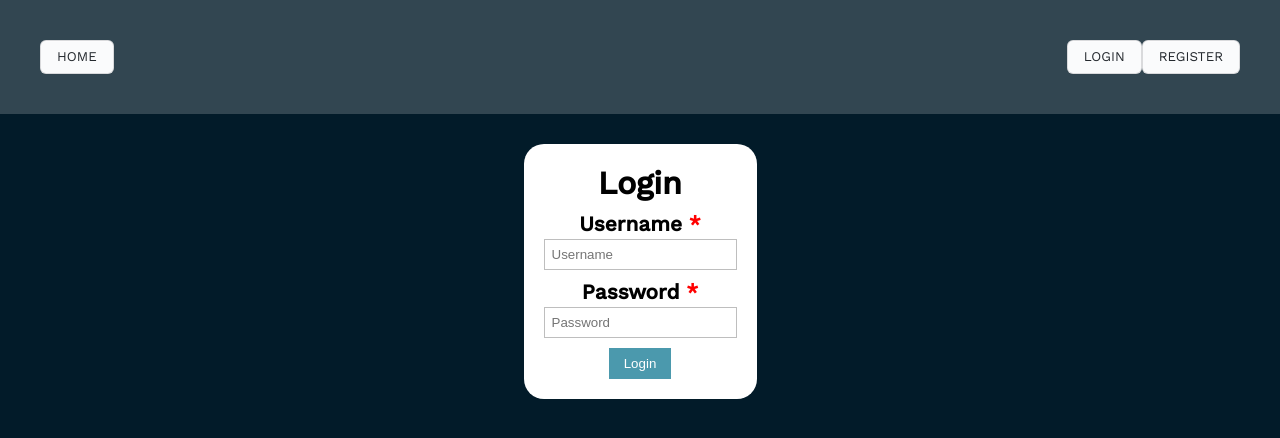
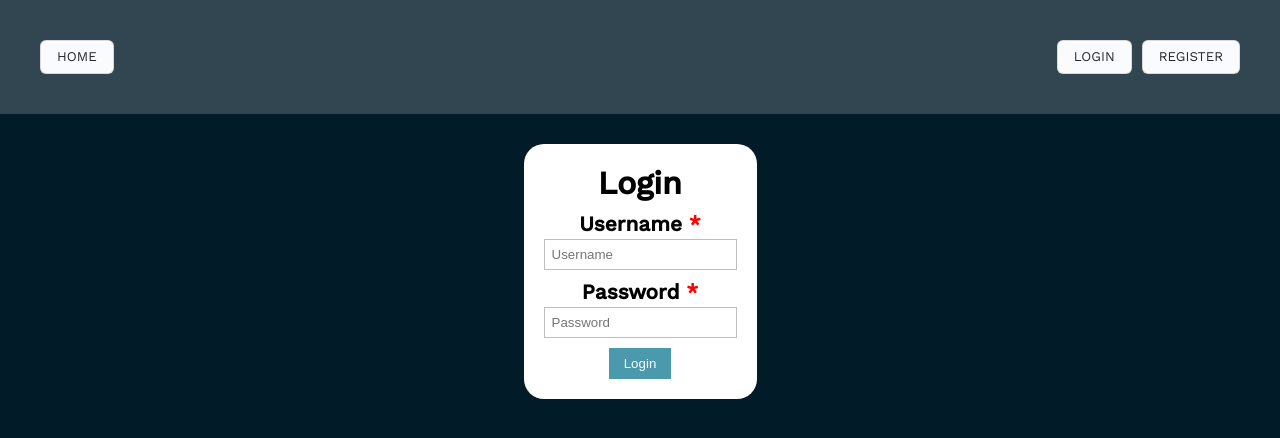
Before and after one commit to sgafurov/CISC4800-Group3-Frontend, a React (Create React App) app: page /login in a window 1280 px wide. Shown: the top 438 px of the page. Built offline with nearby package versions, Linux system fonts and the light colour scheme.

Commit message:
Style navbar

```diff
--- a/src/components/Navbar.js
+++ b/src/components/Navbar.js
@@ -22,10 +22,12 @@ export default function Navbar() {
         <div className="navbar">
             <div className="nav-buttons">
                 <button onClick={goToHome}>HOME</button>
-                <div>
-                <button onClick={goToLogin}>LOGIN</button>
-                <button onClick={goToRegister}>REGISTER</button>
+
+                <div className="login-register">
+                <button onClick={goToLogin} id='login'>LOGIN</button>
+                <button onClick={goToRegister} id='register'>REGISTER</button>
                 </div>
+
             </div>
         </div>
     )
--- a/src/styles/Navbar.css
+++ b/src/styles/Navbar.css
@@ -17,6 +17,10 @@ body {
     justify-content: space-between;
 }
 
+#register {
+    margin-left: 10px;
+}
+
 button {
     font-family: 'Work Sans', sans-serif;
     background-color: #FAFBFC;
```
